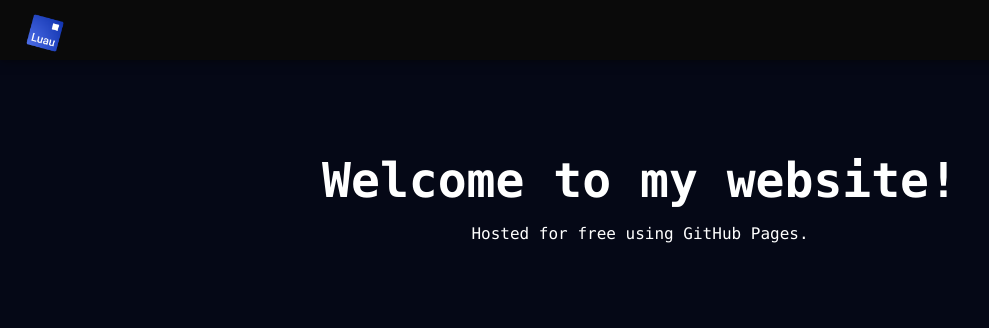
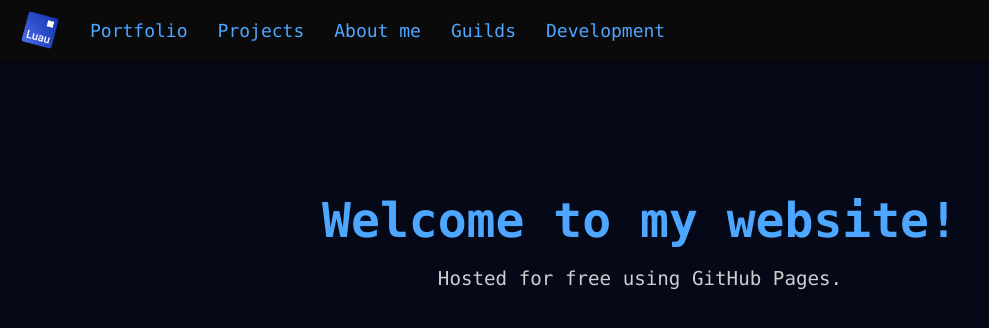
Before and after one commit to morganevilgeniusdevelopment/morganevilgeniusdevelopment.github.io, a plain HTML site: page index.html in a window 1280 px wide. Shown: the whole page, without its empty margins (0-989 px from the left). Drawn offline with Linux system fonts and the light colour scheme.

Commit message:
Update index.html

```diff
--- a/index.html
+++ b/index.html
@@ -1,8 +1,12 @@
 <!DOCTYPE html>
-<html>
+<html lang="en">
 <head>
   <meta charset="UTF-8">
-  <title>MorganevilgeniusDevelopment</title>
+  <title>Morgan's Homepage</title>
+
+  <!-- Favicon -->
+  <link rel="icon" type="image/png" href="104525888.png">
+
   <style>
     body {
       margin: 0;
@@ -11,10 +15,9 @@
       color: white;
       font-family: Consolas, monospace;
       overflow-x: hidden;
-      text-align: center;
     }
 
-    /* Top bar */
+    /* NAVBAR ------------------------------------------------------ */
     .navbar {
       width: 100%;
       height: 60px;
@@ -26,77 +29,162 @@
       position: fixed;
       top: 0;
       left: 0;
-      z-index: 10;
+      z-index: 20;
     }
 
     .navbar img {
       height: 40px;
       width: auto;
-      margin-top: 5px;
-      margin-left: 5px;
+      margin-right: 30px;
+      user-select: none;
     }
 
-    /* INTRO SCREEN */
+    /* NAV LINKS ---------------------------------------------------- */
+    .nav-links {
+      display: flex;
+      gap: 30px;
+    }
+
+    .nav-item {
+      position: relative;
+      font-size: 18px;
+      cursor: pointer;
+      color: #4da6ff; /* default Luau neon-ish blue */
+      transition: transform 0.15s ease;
+      user-select: none;
+    }
+
+    /* the expanding hover box */
+    .nav-item::before {
+      content: "";
+      position: absolute;
+      left: 50%;
+      top: 50%;
+      transform: translate(-50%, -50%) scaleX(0) scaleY(0);
+      width: 100%;
+      height: 100%;
+      background: #4da6ff;
+      border-radius: 6px;
+      z-index: -1;
+      opacity: 0;
+      transition:
+        transform 0.22s cubic-bezier(.25,1.4,.5,1),
+        opacity 0.18s ease;
+    }
+
+    /* Hover effects */
+    .nav-item:hover {
+      color: black;
+      transform: scale(1.12);
+    }
+    .nav-item:hover::before {
+      opacity: 1;
+      transform: translate(-50%, -50%) scaleX(1.25) scaleY(1.7);
+    }
+
+    /* bounce-out when unhovered */
+    .nav-item.unhover {
+      animation: bounceOut 0.22s forwards ease;
+    }
+
+    @keyframes bounceOut {
+      0% { transform: scale(1.12); }
+      40% { transform: scale(0.92); }
+      100% { transform: scale(1); }
+    }
+
+    /* INTRO -------------------------------------------------------- */
     #intro {
-      margin-top: 150px;
+      margin-top: 180px;
       font-size: 1.5rem;
       opacity: 0;
-      transition: opacity 0.5s ease;
+      text-align: center;
+      transition: opacity 0.4s ease;
     }
 
-    /* MAIN CONTENT (HIDDEN AT FIRST) */
+    /* COLORING CODE LINES */
+    .code-func { color: #4da6ff; }
+    .code-colon { color: #8cc6ff; }
+    .code-text { color: #c7e0ff; }
+
+    /* MAIN CONTENT ------------------------------------------------- */
     #mainContent {
       display: none;
-      padding-top: 120px;
+      text-align: center;
+      padding-top: 160px;
     }
 
     h1 {
       font-size: 3rem;
       margin-bottom: 10px;
+      color: #4da6ff;
+    }
+    p {
+      font-size: 1.2rem;
+      opacity: 0.8;
     }
   </style>
 </head>
 
 <body>
 
-  <!-- NAVBAR WITH LOGO -->
+  <!-- NAVBAR -->
   <div class="navbar">
     <img src="104525888.png" alt="Luau Logo">
+
+    <div class="nav-links">
+      <div class="nav-item">Portfolio</div>
+      <div class="nav-item">Projects</div>
+      <div class="nav-item">About me</div>
+      <div class="nav-item">Guilds</div>
+      <div class="nav-item">Development</div>
+    </div>
   </div>
 
-  <!-- INTRO TEXT AREA -->
-  <div id="intro">website.System:Connect(function(startIntro)</div>
+  <!-- INTRO -->
+  <div id="intro">
+    <span class="code-func">website</span><span class="code-colon">.</span>
+    <span class="code-func">System</span><span class="code-colon">:</span>
+    <span class="code-text">Connect(function(startIntro)</span>
+  </div>
 
-  <!-- MAIN CONTENT (HIDDEN UNTIL INTRO FINISHES) -->
+  <!-- MAIN CONTENT -->
   <div id="mainContent">
     <h1>Welcome to my website!</h1>
     <p>Hosted for free using GitHub Pages.</p>
   </div>
 
   <script>
-    // Fade in intro text
     const intro = document.getElementById("intro");
     const mainContent = document.getElementById("mainContent");
+    const navItems = document.querySelectorAll(".nav-item");
 
+    /* fade in intro */
+    setTimeout(() => { intro.style.opacity = 1; }, 150);
+
+    /* replace intro text */
     setTimeout(() => {
-      intro.style.opacity = 1;
-    }, 100);
-
-    // After 2 seconds, change text
-    setTimeout(() => {
-      intro.textContent = ">>>Intro starting";
+      intro.innerHTML = ">>>Intro starting";
     }, 2000);
 
-    // After another 1 second, hide intro and show website
+    /* hide intro → show content */
     setTimeout(() => {
       intro.style.opacity = 0;
 
       setTimeout(() => {
         intro.style.display = "none";
         mainContent.style.display = "block";
-      }, 500);
+      }, 400);
+    }, 3000);
 
-    }, 3000);
+    /* prevent glitch on rapid hover/unhover */
+    navItems.forEach(item => {
+      item.addEventListener("mouseleave", () => {
+        item.classList.remove("unhover");
+        void item.offsetWidth; // resets animation
+        item.classList.add("unhover");
+      });
+    });
   </script>
 
 </body>
```
